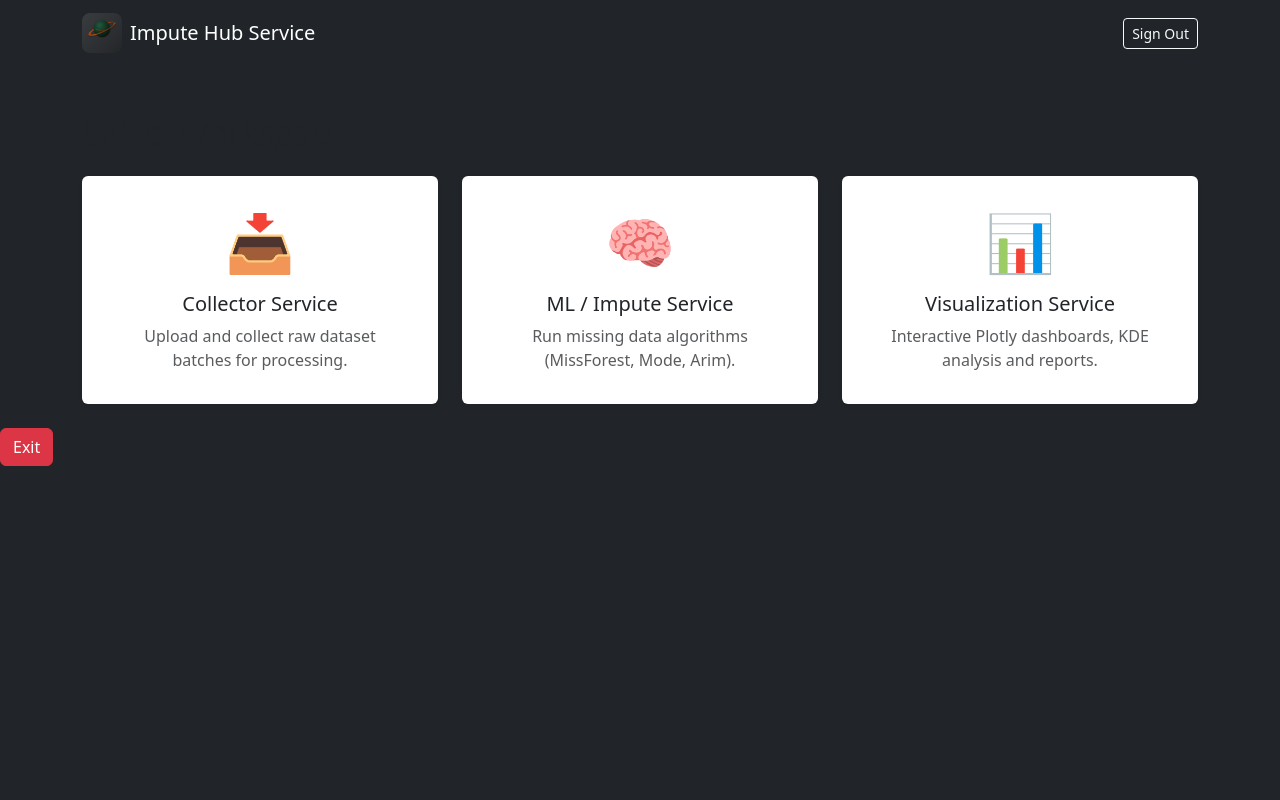
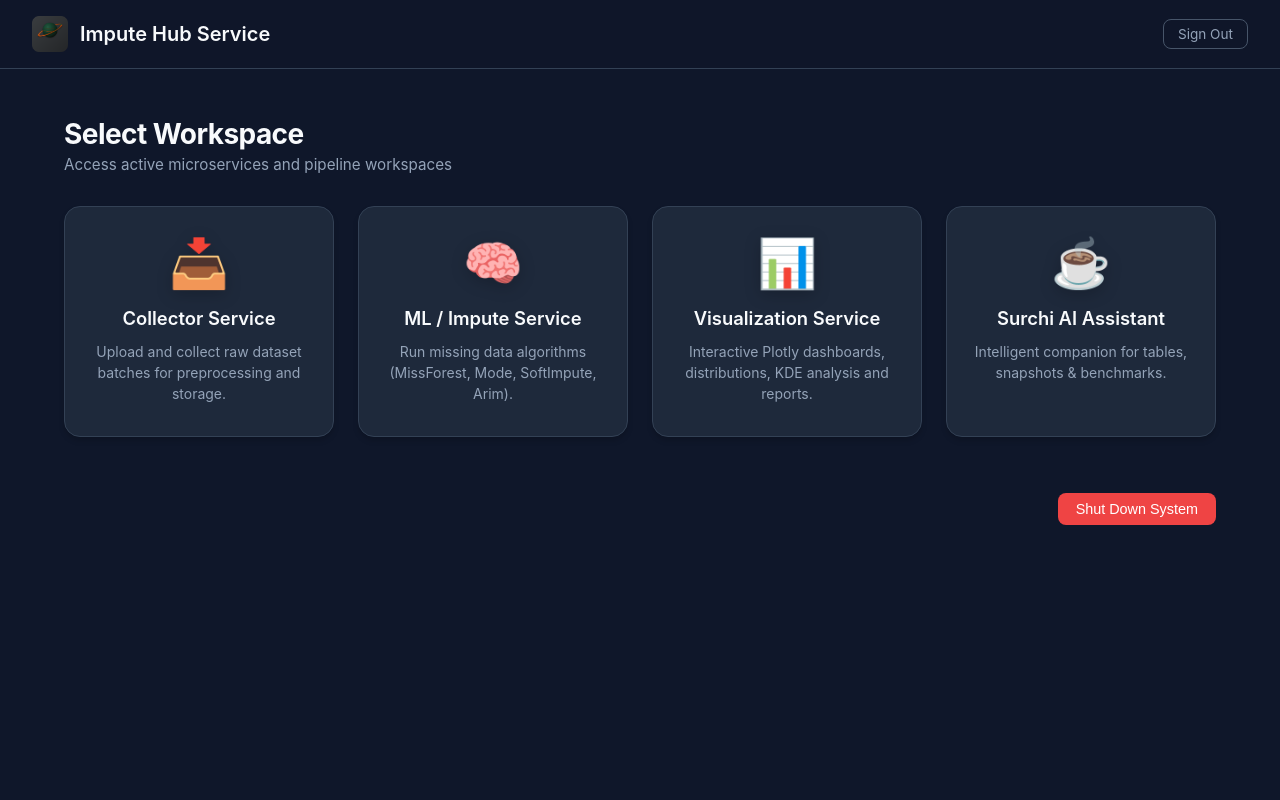
Before and after one commit to Arseny05/impute_hub, a Flask app: page / in a window 1280 px wide. Run offline with Flask 3, Linux system fonts and the light colour scheme; the visitor is signed in with stand-in values (Sample User, id 1).

Commit message:
add new buttom in web_master

```diff
--- a/web_master/app.py
+++ b/web_master/app.py
@@ -35,6 +35,7 @@ SERVICES = {
     "impute": os.getenv("IMPUTE_URL", CONFIG_SERVICES.get("impute", "http://impute_service:8501")),
     "visualization": os.getenv("VISUALIZATION_URL", CONFIG_SERVICES.get("visualization", "http://visualization_service:8501")),
     "storage": os.getenv("STORAGE_URL", CONFIG_SERVICES.get("storage", "http://storage_service:5001")),
+    "assistant": os.getenv("ASSISTANT_URL", CONFIG_SERVICES.get("assistant", "http://localhost:8502")),
 }
 
 @app.route('/health', methods=['GET'])
--- a/web_master/templates/dashboard.html
+++ b/web_master/templates/dashboard.html
@@ -2,75 +2,245 @@
 <html lang="en">
 <head>
     <meta charset="UTF-8">
+    <meta name="viewport" content="width=device-width, initial-scale=1.0">
     <title>Imputation Hub</title>
-    <link href="https://cdn.jsdelivr.net/npm/bootstrap@5.3.0/dist/css/bootstrap.min.css" rel="stylesheet">
+
     <style>
-        .service-card { transition: transform 0.2s, box-shadow 0.2s; cursor: pointer; }
-        .service-card:hover { transform: translateY(-5px); box-shadow: 0 10px 20px rgba(0,0,0,0.1); }
-        .service-link { text-decoration: none; color: inherit; }
+        :root {
+            --bg-main: #0f172a;       /* Глубокий темно-серый фон */
+            --bg-card: #1e293b;       /* Темно-серый цвет карточки */
+            --bg-card-hover: #334155; /* Подсветка при наведении */
+            --border-card: #334155;
+            --text-main: #f8fafc;     /* Основной светлый текст */
+            --text-muted: #94a3b8;    /* Приглушенный текст описания */
+            --accent: #38bdf8;        /* Неоновый акцент */
+        }
+
+        * {
+            box-sizing: border-box;
+            margin: 0;
+            padding: 0;
+        }
+
+        body {
+            font-family: -apple-system, BlinkMacSystemFont, "Segoe UI", Roboto, "Helvetica Neue", Arial, sans-serif;
+            background-color: var(--bg-main);
+            color: var(--text-main);
+            min-height: 100vh;
+            display: flex;
+            flex-direction: column;
+        }
+
+        /* Навигационная панель */
+        .navbar {
+            background-color: rgba(15, 23, 42, 0.95);
+            border-bottom: 1px solid var(--border-card);
+            padding: 1rem 2rem;
+            display: flex;
+            justify-content: space-between;
+            align-items: center;
+        }
+
+        .navbar-brand {
+            display: flex;
+            align-items: center;
+            gap: 12px;
+            font-size: 1.25rem;
+            font-weight: 600;
+            color: var(--text-main);
+            text-decoration: none;
+        }
+
+        .btn-signout {
+            border: 1px solid #475569;
+            background: transparent;
+            color: var(--text-muted);
+            padding: 6px 14px;
+            border-radius: 8px;
+            font-size: 0.85rem;
+            text-decoration: none;
+            transition: all 0.2s ease;
+        }
+
+        .btn-signout:hover {
+            color: #fff;
+            border-color: #94a3b8;
+            background: #1e293b;
+        }
+
+        /* Основной контейнер */
+        .main-container {
+            max-width: 1200px;
+            margin: 0 auto;
+            padding: 3rem 1.5rem;
+            width: 100%;
+            flex-grow: 1;
+        }
+
+        .section-header {
+            margin-bottom: 2rem;
+        }
+
+        .section-header h2 {
+            font-size: 1.75rem;
+            font-weight: 700;
+            letter-spacing: -0.02em;
+        }
+
+        .section-header p {
+            color: var(--text-muted);
+            font-size: 0.95rem;
+            margin-top: 4px;
+        }
+
+        /* Сетка карточек 2x2 или 4 в ряд */
+        .cards-grid {
+            display: grid;
+            grid-template-columns: repeat(auto-fit, minmax(260px, 1fr));
+            gap: 1.5rem;
+        }
+
+        /* Карточка сервиса */
+        .service-link {
+            text-decoration: none;
+            color: inherit;
+            display: block;
+            height: 100%;
+        }
+
+        .service-card {
+            background-color: var(--bg-card);
+            border: 1px solid var(--border-card);
+            border-radius: 16px;
+            padding: 2rem 1.5rem;
+            text-align: center;
+            height: 100%;
+            display: flex;
+            flex-direction: column;
+            align-items: center;
+            transition: transform 0.25s ease, border-color 0.25s ease, box-shadow 0.25s ease;
+            box-shadow: 0 4px 6px -1px rgba(0, 0, 0, 0.2);
+        }
+
+        .service-card:hover {
+            transform: translateY(-6px);
+            background-color: var(--bg-card-hover);
+            border-color: var(--accent);
+            box-shadow: 0 16px 30px -5px rgba(0, 0, 0, 0.4), 0 0 15px rgba(56, 189, 248, 0.15);
+        }
+
+        .service-icon {
+            font-size: 3rem;
+            margin-bottom: 1.25rem;
+            line-height: 1;
+            filter: drop-shadow(0 4px 8px rgba(0,0,0,0.2));
+        }
+
+        .card-title {
+            font-size: 1.15rem;
+            font-weight: 600;
+            color: var(--text-main);
+            margin-bottom: 0.75rem;
+        }
+
+        .card-desc {
+            font-size: 0.875rem;
+            color: var(--text-muted);
+            line-height: 1.5;
+        }
+
+        /* Кнопка безопасного выхода и выключения системы */
+        .footer-action {
+            margin-top: 3.5rem;
+            display: flex;
+            justify-content: flex-end;
+        }
+
+        .btn-danger-custom {
+            background-color: #ef4444;
+            color: #fff;
+            border: none;
+            padding: 8px 18px;
+            border-radius: 8px;
+            font-weight: 500;
+            font-size: 0.9rem;
+            cursor: pointer;
+            transition: background-color 0.2s ease, opacity 0.2s ease;
+        }
+
+        .btn-danger-custom:hover {
+            background-color: #dc2626;
+            opacity: 0.95;
+        }
     </style>
 </head>
-<body class="bg-dark">
-    <!-- Navigation -->
-    <nav class="navbar navbar-expand-lg navbar-dark bg-dark mb-5">
-        <div class="container">
-            <a class="navbar-brand d-flex align-items-center" href="#">
-                <img src="{{ url_for('static', filename='logo.png') }}" width="40" height="40" class="me-2" alt="Logo">
-                Impute Hub Service
-            </a>
-            <div class="d-flex">
-                <a href="{{ url_for('logout') }}" class="btn btn-outline-light btn-sm">Sign Out</a>
-            </div>
-        </div>
+<body>
+
+    <!-- Навигация -->
+    <nav class="navbar">
+        <a class="navbar-brand" href="#">
+            <img src="{{ url_for('static', filename='logo.png') }}" width="36" height="36" alt="Logo" onerror="this.style.display='none'">
+            <span>Impute Hub Service</span>
+        </a>
+        <a href="{{ url_for('logout') }}" class="btn-signout">Sign Out</a>
     </nav>
 
-    <!-- Workspace Cards -->
-    <div class="container">
-        <h2 class="mb-4">Select Workspace</h2>
-        <div class="row g-4">
+    <!-- Основной блок с карточками -->
+    <div class="main-container">
+        <div class="section-header">
+            <h2>Select Workspace</h2>
+            <p>Access active microservices and pipeline workspaces</p>
+        </div>
 
-            <div class="col-md-4">
-                <a href="{{ services.collector }}" target="_blank" class="service-link">
-                    <div class="card h-100 p-3 service-card border-0 shadow-sm">
-                        <div class="card-body text-center">
-                            <h1 class="display-4 mb-3">📥</h1>
-                            <h5 class="card-title">Collector Service</h5>
-                            <p class="card-text text-muted">Upload and collect raw dataset batches for processing.</p>
-                        </div>
-                    </div>
-                </a>
-            </div>
+        <div class="cards-grid">
 
-            <div class="col-md-4">
-                <a href="{{ services.impute }}" target="_blank" class="service-link">
-                    <div class="card h-100 p-3 service-card border-0 shadow-sm">
-                        <div class="card-body text-center">
-                            <h1 class="display-4 mb-3">🧠</h1>
-                            <h5 class="card-title">ML / Impute Service</h5>
-                            <p class="card-text text-muted">Run missing data algorithms (MissForest, Mode, Arim).</p>
-                        </div>
-                    </div>
-                </a>
-            </div>
+            <!-- 1. Collector Service -->
+            <a href="{{ services.collector }}" target="_blank" class="service-link">
+                <div class="service-card">
+                    <div class="service-icon">📥</div>
+                    <div class="card-title">Collector Service</div>
+                    <div class="card-desc">Upload and collect raw dataset batches for preprocessing and storage.</div>
+                </div>
+            </a>
 
-            <div class="col-md-4">
-                <a href="{{ services.visualization }}" target="_blank" class="service-link">
-                    <div class="card h-100 p-3 service-card border-0 shadow-sm">
-                        <div class="card-body text-center">
-                            <h1 class="display-4 mb-3">📊</h1>
-                            <h5 class="card-title">Visualization Service</h5>
-                            <p class="card-text text-muted">Interactive Plotly dashboards, KDE analysis and reports.</p>
-                        </div>
-                    </div>
-                </a>
-            </div>
+            <!-- 2. ML / Impute Service -->
+            <a href="{{ services.impute }}" target="_blank" class="service-link">
+                <div class="service-card">
+                    <div class="service-icon">🧠</div>
+                    <div class="card-title">ML / Impute Service</div>
+                    <div class="card-desc">Run missing data algorithms (MissForest, Mode, SoftImpute, Arim).</div>
+                </div>
+            </a>
+
+            <!-- 3. Visualization Service -->
+            <a href="{{ services.visualization }}" target="_blank" class="service-link">
+                <div class="service-card">
+                    <div class="service-icon">📊</div>
+                    <div class="card-title">Visualization Service</div>
+                    <div class="card-desc">Interactive Plotly dashboards, distributions, KDE analysis and reports.</div>
+                </div>
+            </a>
+
+            <!-- 4. Surchik AI Assistant -->
+            <a href="{{ services.assistant }}" target="_blank" class="service-link">
+                <div class="service-card">
+                    <div class="service-icon">☕</div>
+                    <div class="card-title">Surchi AI Assistant</div>
+                    <div class="card-desc">Intelligent companion for tables, snapshots & benchmarks.</div>
+                </div>
+            </a>
 
         </div>
+
+        <!-- Кнопка выключения системы -->
+        <div class="footer-action">
+            <form action="{{ url_for('stop_system') }}" method="POST">
+                <button type="submit" class="btn-danger-custom" onclick="return confirm('Do you want to stop the system and leave?');">
+                    Shut Down System
+                </button>
+            </form>
+        </div>
     </div>
-<form action="{{ url_for('stop_system') }}" method="POST" class="mt-4">
-    <button type="submit" class="btn btn-danger" onclick="return confirm('Do you want to leave service?');">
-        Exit
-    </button>
-</form>
+
 </body>
 </html>
```
